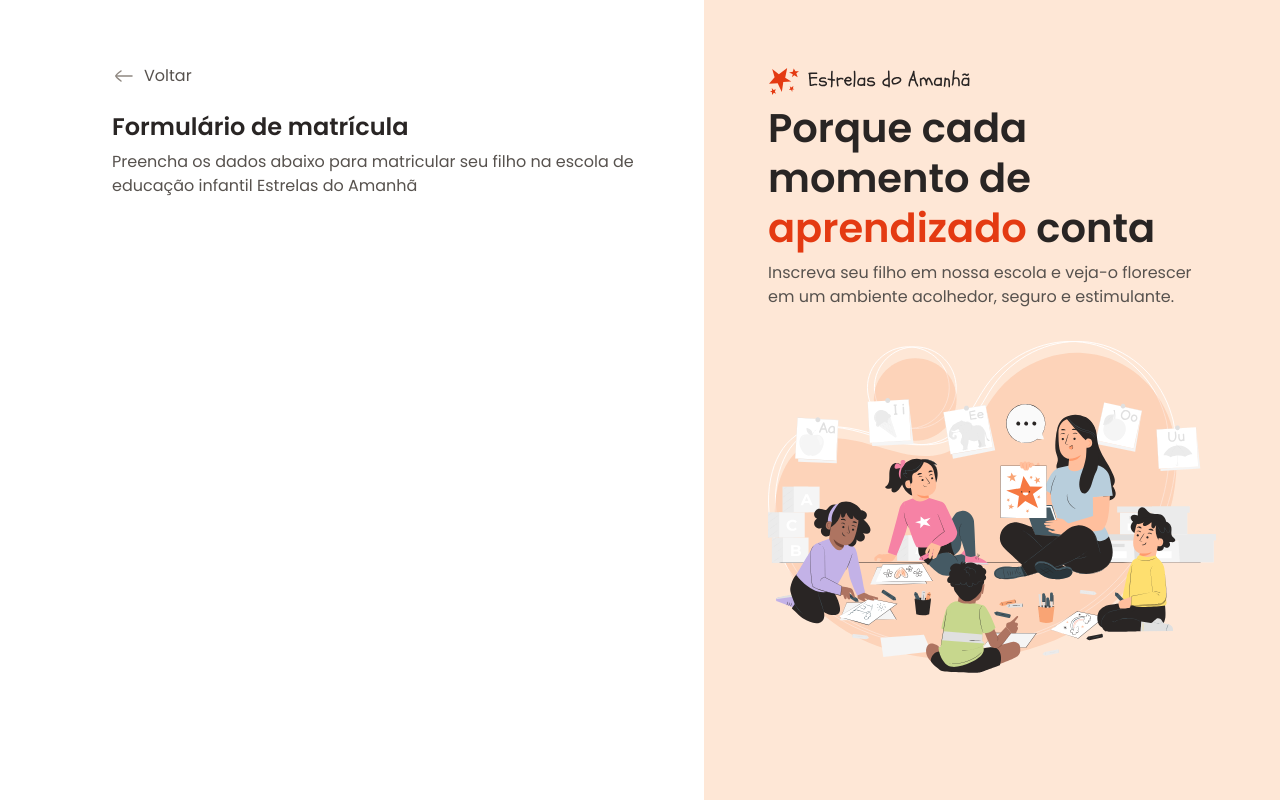
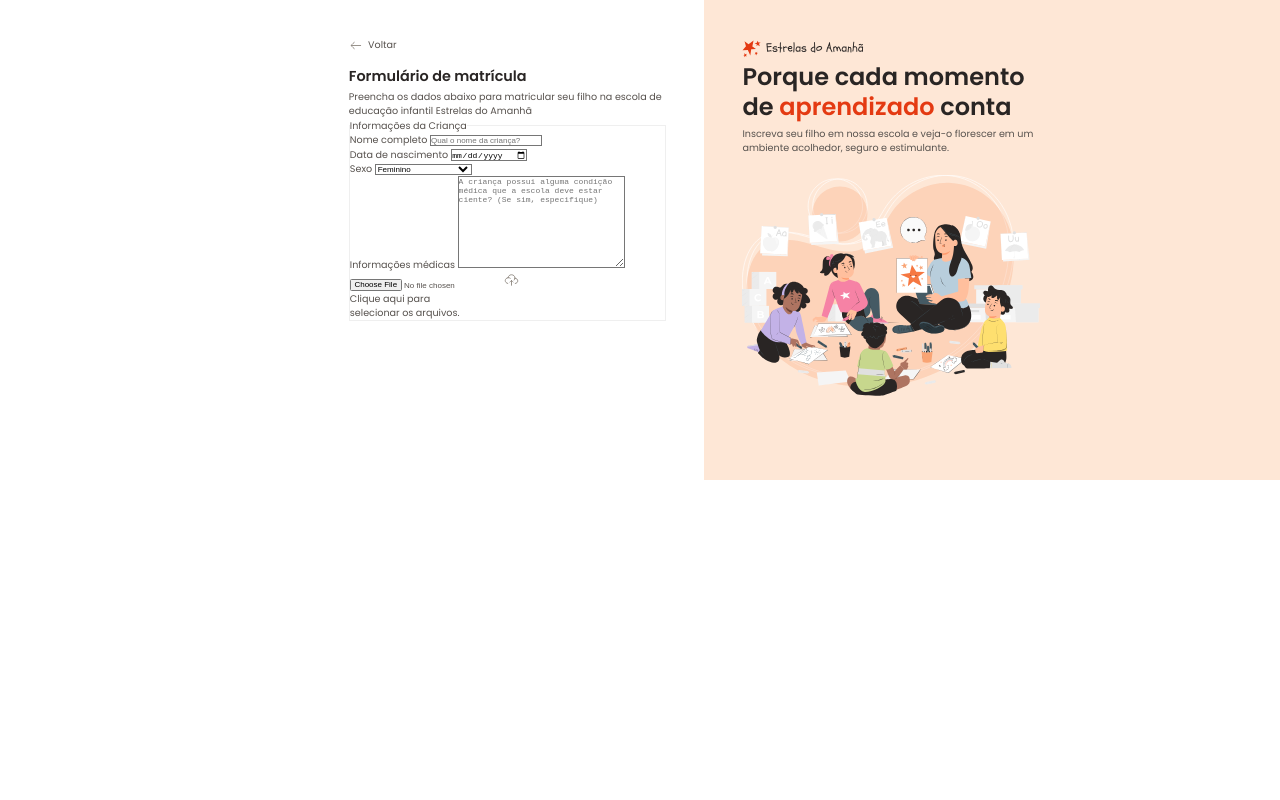
Before and after one commit to PedroDutra86/formulario_matricula, a plain HTML site: page index.html in a window 1280 px wide. Drawn offline with Linux system fonts and the light colour scheme.

Commit message:
Iniciando o formulario

```diff
--- a/index.html
+++ b/index.html
@@ -21,6 +21,59 @@
 
                 <h1>Formulário de matrícula</h1>
                 <p>Preencha os dados abaixo para matricular seu filho na escola de educação infantil Estrelas do Amanhã</p>
+
+                <form method="post" enctype="multipart/form-data">
+                    <fieldset class="child-info">
+                        <legend>Informações da Criança</legend>
+
+                        <div class="input-wrapper">
+                            <label for="fullname">Nome completo</label>
+                            <input
+                            name="fullname"
+                            id="fullname"
+                            type="text"
+                            placeholder="Qual o nome da criança?">
+                        </div>
+
+                        <div class="input-wrapper">
+                            <label for="birth">Data de nascimento</label>
+                            <input name="birth" type="date" id="birth" lang="pt-BR">
+                        </div>
+
+                        <div class="select-wrapper">
+                            <label for="gender">Sexo</label>
+                            <select name="gender" id="gender">
+                                <option value="female">Feminino</option>
+                                <option value="male">Masculino</option>
+                                <option value="na">Prefiro não responder</option>
+                            </select>
+                        </div>
+
+                        <div class="textarea-wrapper">
+                            <label for="medical-info">Informações médicas</label>
+                            <textarea
+                            name="medical-info"
+                            id="medical-info"
+                            cols="30"
+                            rows="10"
+                            placeholder="A criança possui alguma condição médica que a escola deve estar ciente? (Se sim, especifique)"></textarea>
+                        </div>
+
+                        <div class="droparea-wrapper">
+                            <input
+                            type="file"
+                            id="birht-file"
+                            name="birth-file">
+                            <img
+                            src="assets/icons/cloud-upload.svg" alt="">
+                            <p>
+                                Clique aqui para <br>
+                                selecionar os arquivos.
+                            </p>
+                        </div>
+
+                    </fieldset>
+                </form>
             </div>
         </main>
 
--- a/styles/global.css
+++ b/styles/global.css
@@ -20,6 +20,8 @@
     --stroke-default: #D6D3D1;
     --stroke-highlight: #F3541C;
     --semantic-error: #DC2626;
+
+    zoom: 60%;
 }
 
 body {
```
